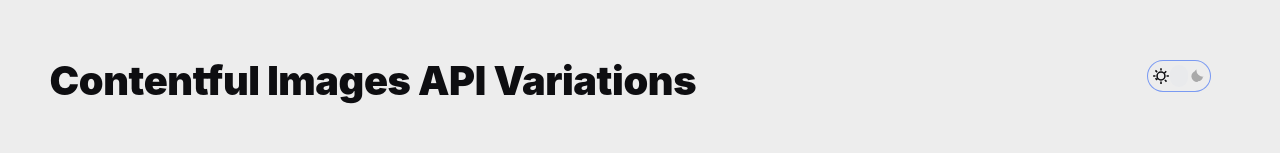
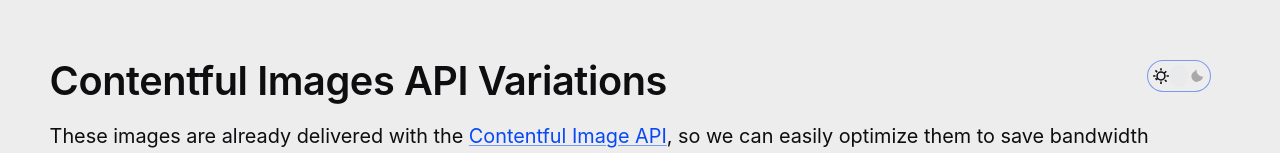
Before and after one commit to allanwhite/contentful-images-api-workbench, a Svelte app: page / in a window 1280 px wide. Shown: the top 153 px of the page. Built offline with nearby package versions, Linux system fonts and the light colour scheme; no server answers.

Commit message:
hover cards

```diff
--- a/src/App.svelte
+++ b/src/App.svelte
@@ -52,7 +52,7 @@
         </nav>
   <header class="page-header">
     <div class="title">
-        <h1 class="float-left">Contentful Images API Variations</h1>
+        <h1 class="">Contentful Images API Variations</h1>
     </div>
     <p>These images are already delivered with the <a href='https://www.contentful.com/developers/docs/references/images-api/'>Contentful Image API</a>, so we can easily optimize them to save bandwidth with a few appropriate parameters.</p>
     <BaseUrlForm bind:value={imageUrlInput} on:submit={handleUrlSubmit} />
--- a/src/app.css
+++ b/src/app.css
@@ -11,6 +11,8 @@
     }
     --light-base: oklch(94.611% 0.00011 271.152);
     --dark-base: oklch(16.516% 0.00626 285.66);
+    --light-tint: color-mix(in srgb, var(--dark-base) 5%, transparent);
+    --dark-tint: color-mix(in srgb, var(--light-base) 5%, transparent);
     --background: light-dark(var(--light-base), var(--dark-base));
     --text: light-dark(var(--dark-base),var(--light-base));
     --label-text: light-dark(var(--light-base),var(--dark-base)); /* inverting for button labels */
@@ -107,6 +109,12 @@
     font-size: clamp(2rem, 3vw, 2.75rem);
   }
   */
+  h1, h2, h3, h4, h5, h6 {
+    color: var(--text);
+    margin: 0;
+    font-weight: 600;
+    line-height: 1.1;
+  }
   p {
     color: var(--text);
   }
--- a/src/components/ImageVariantCard.svelte
+++ b/src/components/ImageVariantCard.svelte
@@ -53,6 +53,12 @@
         margin-bottom: 0;
       }
     }
+    &:hover {
+      /* background-color: color-mix(in srgb, var(--background) 88%, transparent); */
+      background: light-dark(var(--light-tint), var(--dark-tint));
+    }
+    transition-property: opacity, background-color;
+    transition-duration: 160ms;
   }
 
   .card-body {
```
